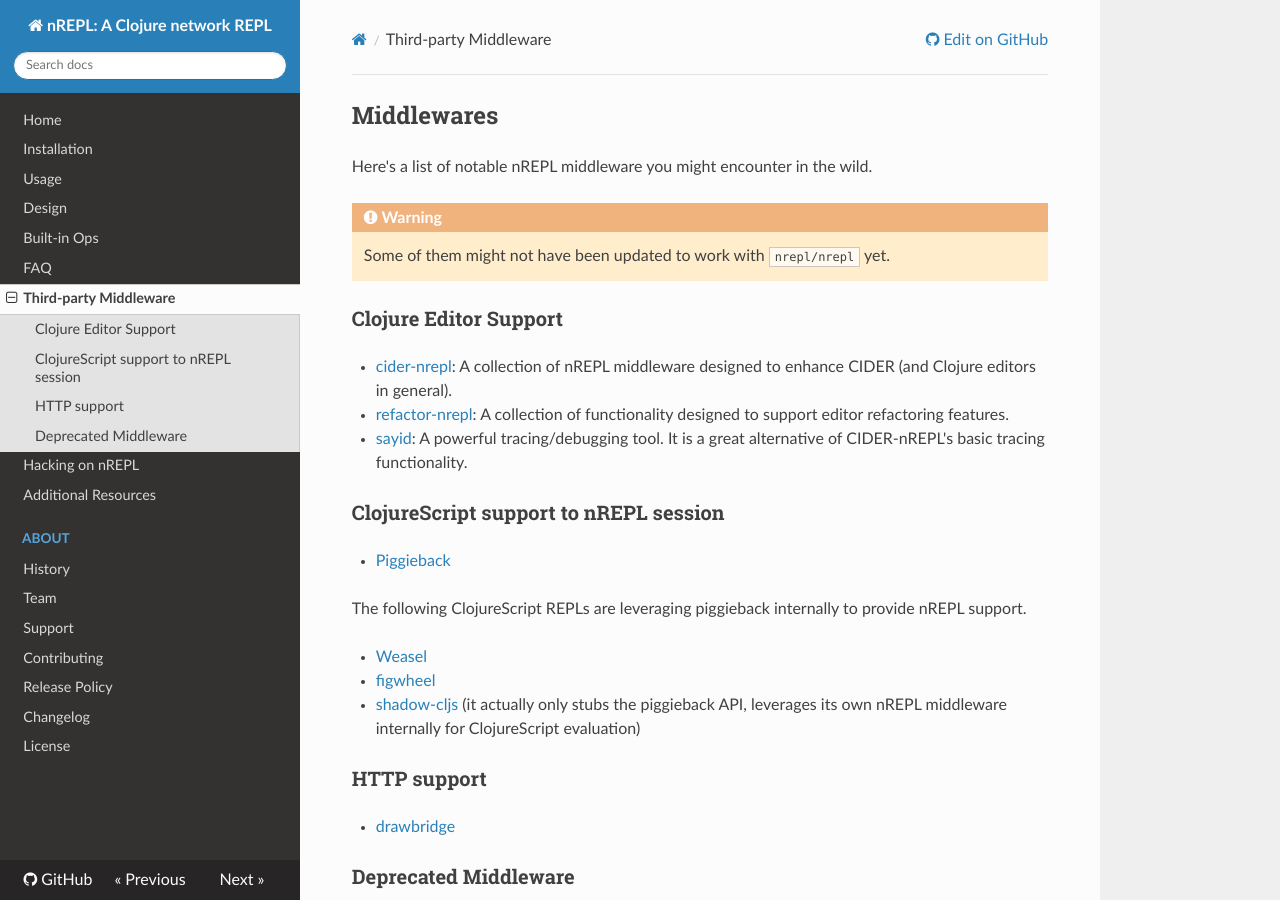
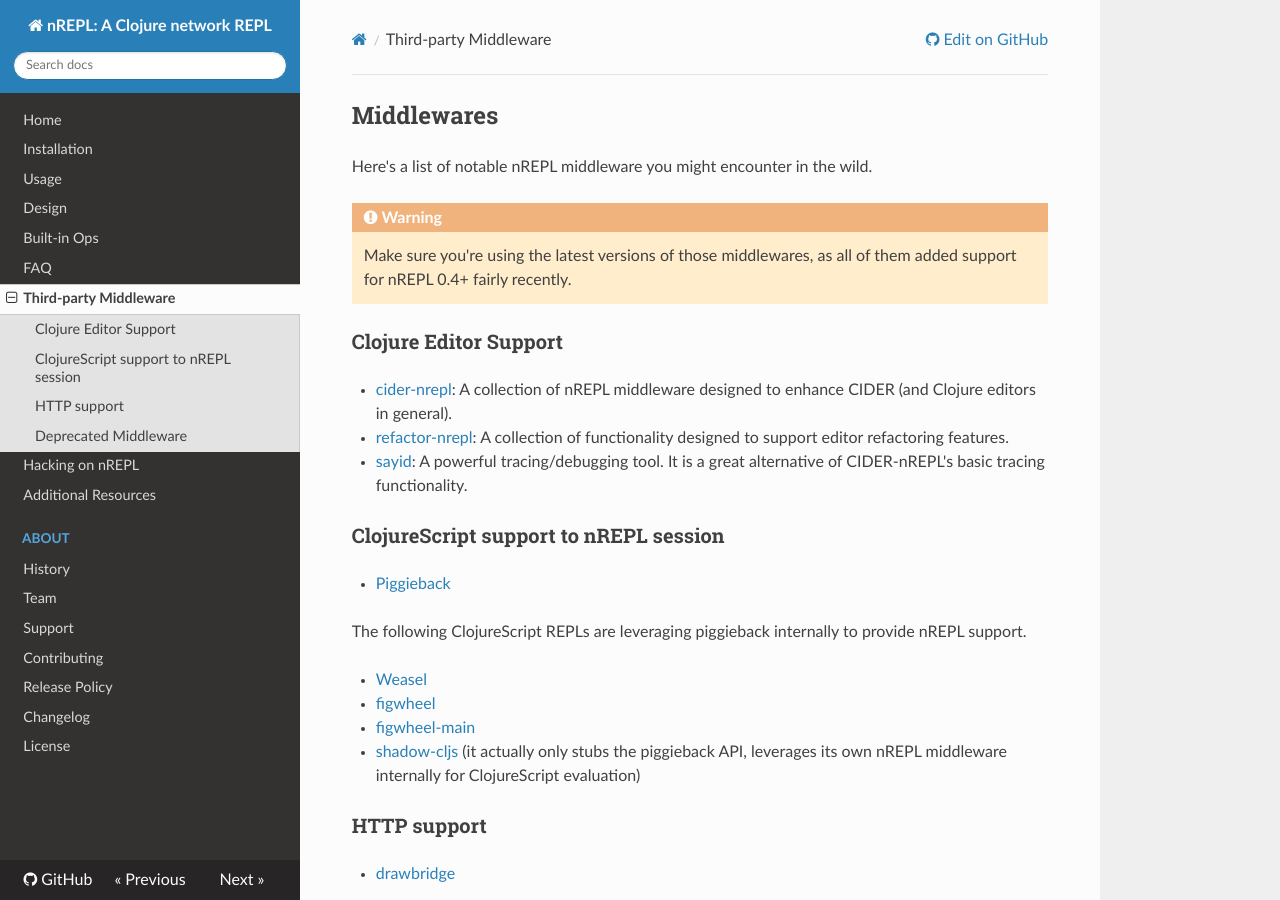
Before and after one commit to nrepl/nrepl, an MkDocs documentation site: the page built from doc/third_party_middleware.md, in a window 1280 px wide and 900 px high. Built offline with MkDocs 1.6.1, drawn with Linux system fonts in a browser that asks for light colours; nearby versions of some CDN libraries; old or Windows-style settings are respelled for this version of MkDocs.

Commit message:
Update the note on middleware compatibility

```diff
--- a/doc/third_party_middleware.md
+++ b/doc/third_party_middleware.md
@@ -4,7 +4,8 @@ Here's a list of notable nREPL middleware you might encounter in the wild.
 
 !!! Warning
 
-    Some of them might not have been updated to work with `nrepl/nrepl` yet.
+    Make sure you're using the latest versions of those middlewares, as
+    all of them added support for nREPL 0.4+ fairly recently.
 
 ### Clojure Editor Support
 
@@ -22,6 +23,7 @@ nREPL support.
 
 * [Weasel](https://github.com/tomjakubowski/weasel)
 * [figwheel](https://github.com/bhauman/lein-figwheel)
+* [figwheel-main](https://github.com/bhauman/figwheel-main)
 * [shadow-cljs](https://github.com/thheller/shadow-cljs) (it actually
 only stubs the piggieback API, leverages its own nREPL middleware
 internally for ClojureScript evaluation)
```
